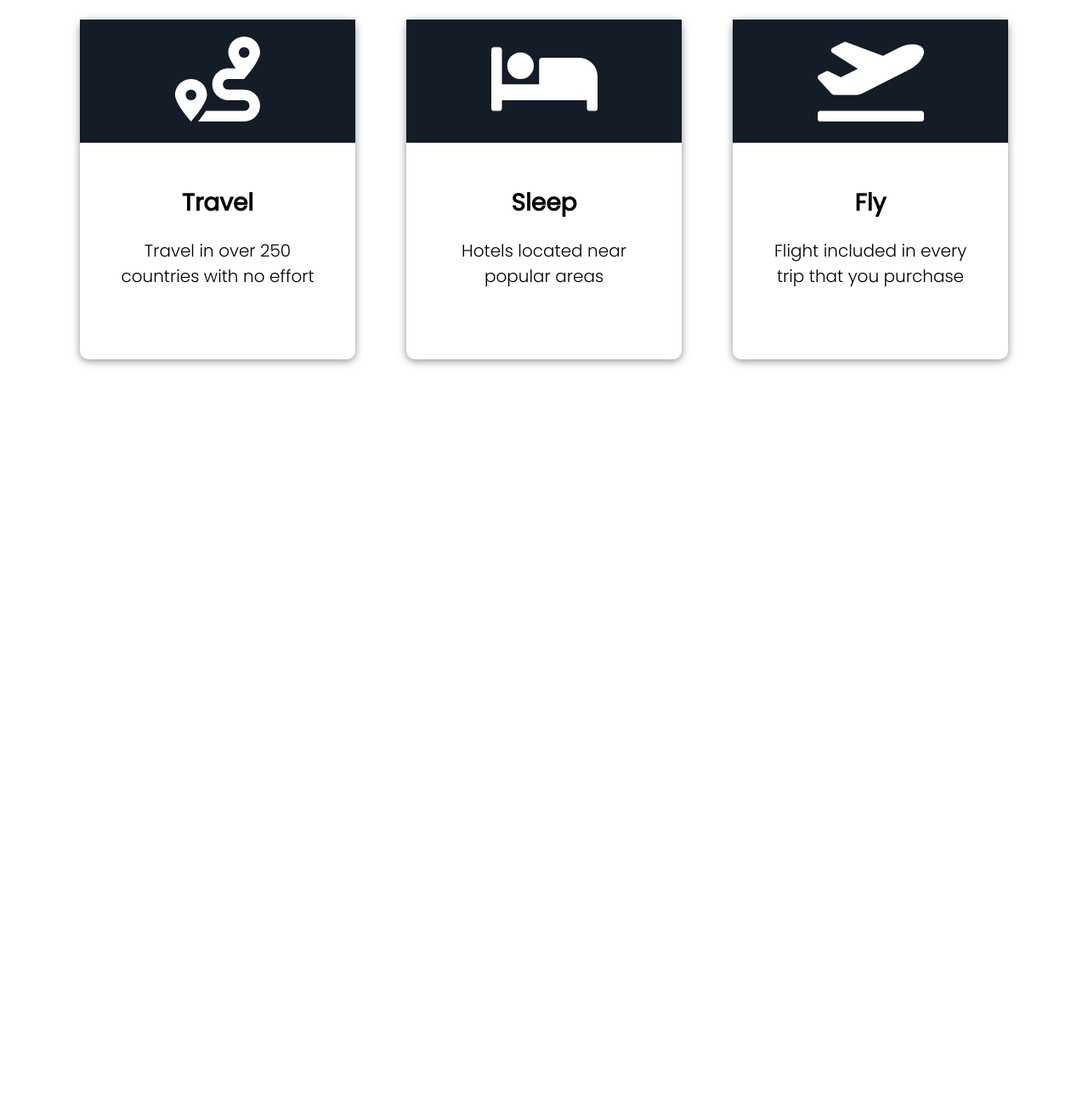
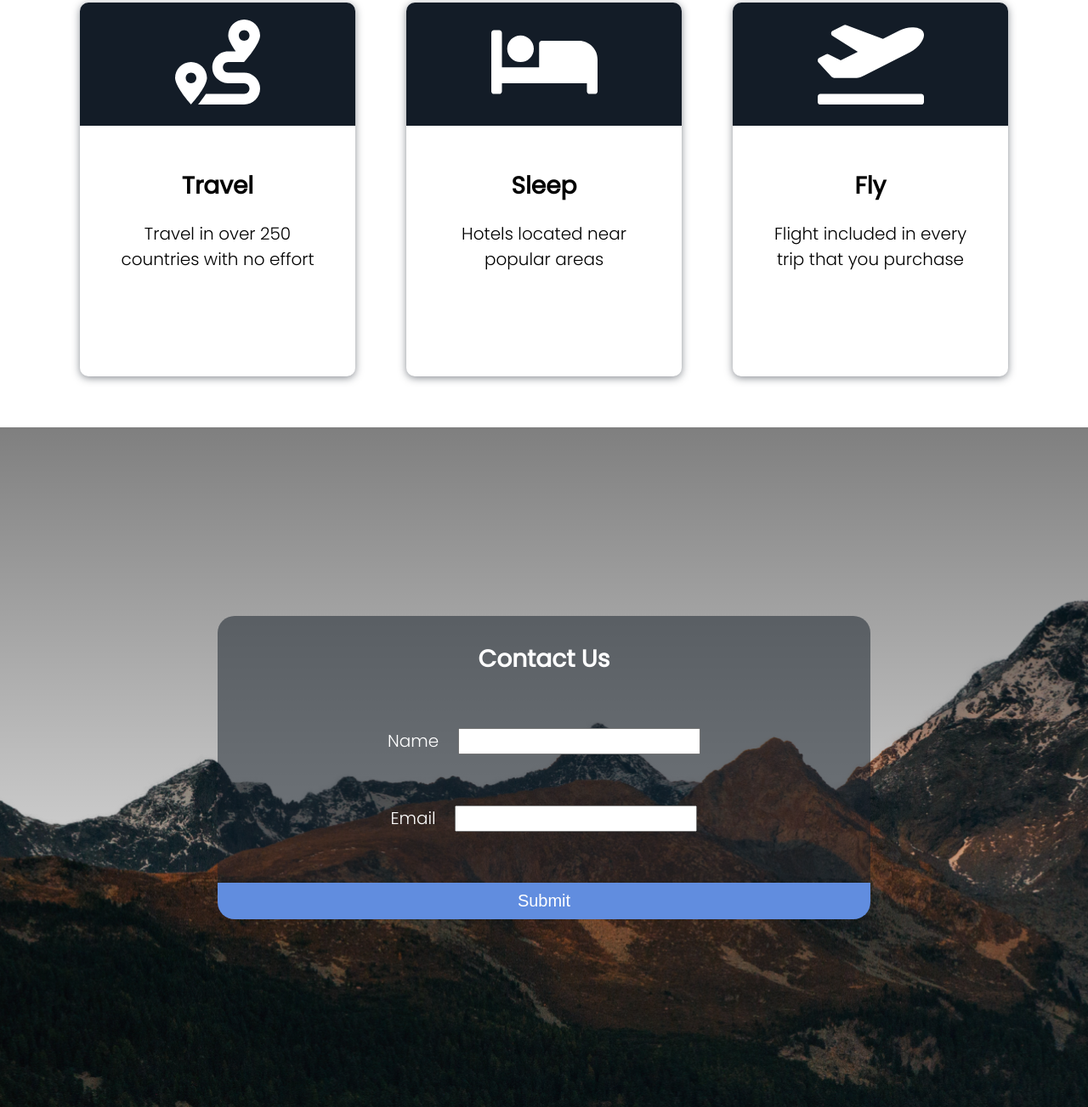
Before and after one commit to jabed007/project-travelly, a plain HTML site: page index.html in a window 1280 px wide. Shown: the part 1934-3237 px from the top of the page at 85% size. Before the commit the page ends 2437 px from the top, so only its background shows below. Drawn offline with Linux system fonts and the light colour scheme; a web font is replaced by a local one.

Commit message:
Contact form

```diff
--- a/index.html
+++ b/index.html
@@ -102,5 +102,24 @@
         </div>
       </div>
     </section>
+
+    <section class="section-form">
+      <div class="form-wrapper">
+        <div class="form-head">
+          <h3>Contact Us</h3>
+        </div>
+        <form action="#">
+          <div class="form-name">
+            <label for="name">Name</label>
+            <input type="text" id="name" name="name" />
+          </div>
+          <div class="form-email">
+            <label for="email">Email</label>
+            <input type="text" id="email" name="email" />
+          </div>
+        </form>
+        <button class="btn btn-form" type="submit">Submit</button>
+      </div>
+    </section>
   </body>
 </html>
--- a/style.css
+++ b/style.css
@@ -179,8 +179,6 @@ h5 {
 }
 
 /* Section Benefits */
-.section-benefits {
-}
 
 .benefits-header {
   background-color: #131c27;
@@ -219,12 +217,10 @@ h5 {
 }
 
 .card {
-  flex: 1 1 25rem;
-  min-height: 50vh;
+  flex: 1 1 20rem;
+  min-height: 55vh;
   margin: 2rem 3rem;
   border-radius: 10px;
-  border-top-left-radius: 10px;
-  border-top-right-radius: 10px;
   box-shadow: 0 2px 10px rgba(19, 28, 39, 0.5);
 }
 
@@ -232,6 +228,8 @@ h5 {
   background: #131c27;
   text-align: center;
   padding: 2rem;
+  border-top-left-radius: 10px;
+  border-top-right-radius: 10px;
 }
 
 .card-icon img {
@@ -257,3 +255,55 @@ h5 {
     transform: translate(0%, 0%);
   }
 }
+
+/* Section Form */
+
+.section-form {
+  height: 100vh;
+  background-image: linear-gradient(rgba(0, 0, 0, 0.5), transparent),
+    url(img/contact-mountain.png);
+  background-size: cover;
+  background-position: center;
+  background-repeat: no-repeat;
+
+  display: flex;
+  justify-content: center;
+  align-items: center;
+}
+
+.form-wrapper {
+  width: 60%;
+  color: #fff;
+  background-color: rgba(19, 28, 39, 0.5);
+  /* padding: 3rem; */
+  border-radius: 20px;
+  text-align: center;
+}
+
+.form-head {
+  padding: 3rem 0;
+  /* text-align: center; */
+}
+
+.form-wrapper input {
+  padding: 0.2rem 0.8rem;
+}
+
+.form-name,
+.form-email {
+  padding: 3rem 0;
+}
+
+.form-name label,
+.form-email label {
+  margin-right: 2rem;
+}
+
+.btn-form {
+  width: 100%;
+  margin-top: 3rem;
+  border-radius: 0;
+  border-bottom-left-radius: 20px;
+  border-bottom-right-radius: 20px;
+  cursor: pointer;
+}
```
